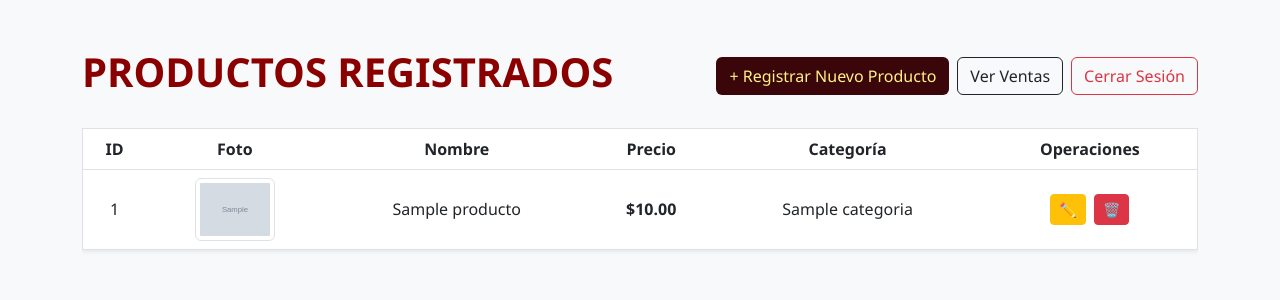
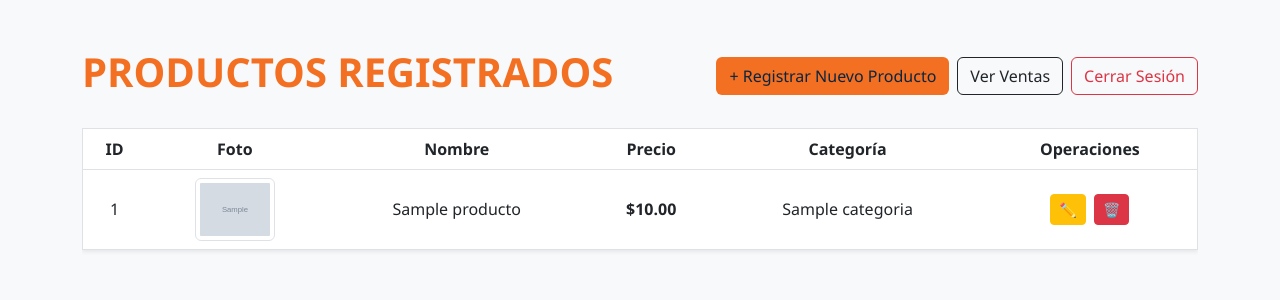
Before and after one commit to Aleja82/Tienda-PHP, a PHP site: template admin/vista/lista.php in a window 1280 px wide. Shown: the top 300 px of the page. Run offline with PHP 8.4, Linux system fonts and the light colour scheme; the template is opened without the code that fills it: most values are stand-ins (such as "Sample title", 1, 10 or a date in 2020); grey boxes marked "Sample" are stand-in pictures; some libraries are stand-ins or nearby versions.

Commit message:
Update lista.php

```diff
--- a/admin/vista/lista.php
+++ b/admin/vista/lista.php
@@ -21,9 +21,9 @@ if (empty($_SESSION['csrf_token'])) {
 
         <!-- Encabezado: Título + botones -->
         <div class="d-flex justify-content-between align-items-center mb-4">
-            <h1 class="text-uppercase fw-bold" style="color: #8A0000;">Productos Registrados</h1>
+            <h1 class="text-uppercase fw-bold" style="color: #F36F21;">Productos Registrados</h1>
             <div class="d-flex gap-2">
-                <a href="index.php?action=registrar" class="btn" style="background-color: #3B060A; color: #FFF287;">
+                <a href="index.php?action=registrar" class="btn" style="background-color: #F36F21; color: #0A2540;">
                     + Registrar Nuevo Producto
                 </a>
                 <a href="index.php?action=verVentas" class="btn btn-outline-dark">
@@ -38,7 +38,8 @@ if (empty($_SESSION['csrf_token'])) {
         <!-- Tabla de productos -->
         <div class="table-responsive">
             <table class="table table-hover align-middle shadow-sm border">
-                <thead style="background-color: #3B060A; color: #FFF287;" class="text-center">
+
+                <thead style="background-color: #F36F21; color: #F36F21;" class="text-center">
                     <tr>
                         <th>ID</th>
                         <th>Foto</th>
```
